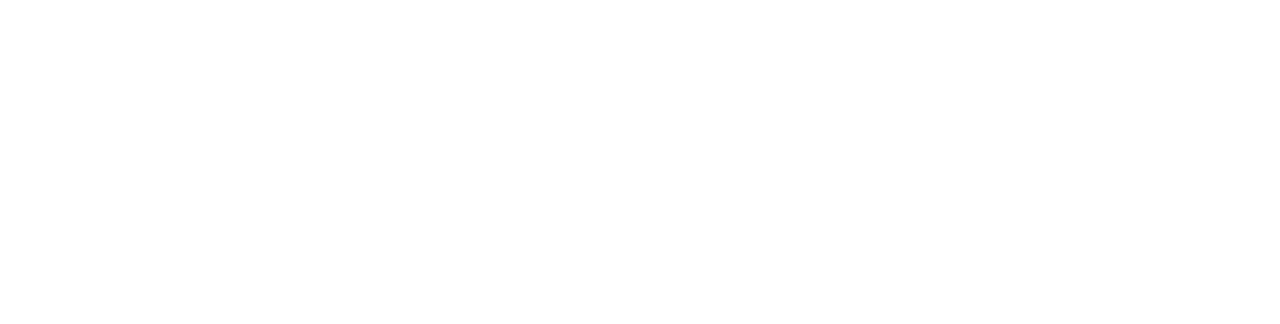
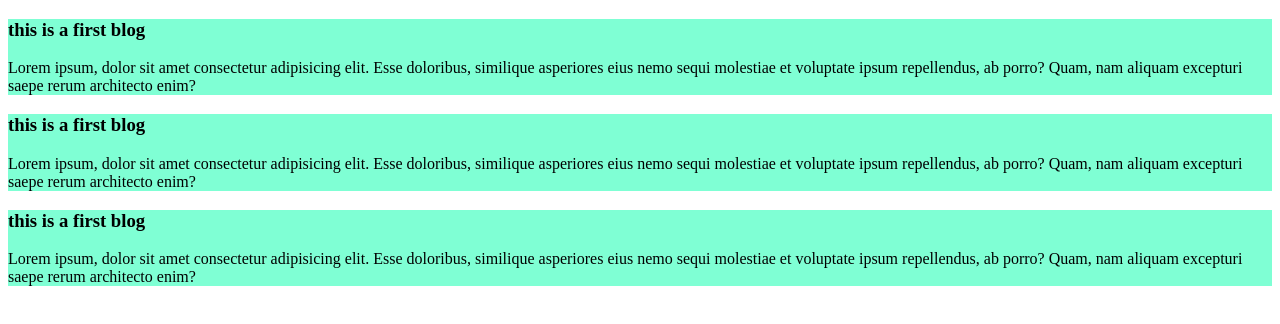
Before and after one commit to sudiptonath/my-krishna-repo, a plain HTML site: page index.html in a window 1280 px wide. Drawn offline with Linux system fonts and the light colour scheme.

Commit message:
added the first blog

```diff
--- a/index.html
+++ b/index.html
@@ -4,8 +4,20 @@
     <meta charset="UTF-8">
     <meta name="viewport" content="width=device-width, initial-scale=1.0">
     <title>My krishna</title>
+    <link rel="stylesheet" href="style/blog.css">
 </head>
 <body>
-
+        <div>
+        <h3>this is a first blog</h3>
+        <p>Lorem ipsum, dolor sit amet consectetur adipisicing elit. Esse doloribus, similique asperiores eius nemo sequi molestiae et voluptate ipsum repellendus, ab porro? Quam, nam aliquam excepturi saepe rerum architecto enim?</p>
+    </div>
+    <div>
+        <h3>this is a first blog</h3>
+        <p>Lorem ipsum, dolor sit amet consectetur adipisicing elit. Esse doloribus, similique asperiores eius nemo sequi molestiae et voluptate ipsum repellendus, ab porro? Quam, nam aliquam excepturi saepe rerum architecto enim?</p>
+    </div>
+    <div>
+        <h3>this is a first blog</h3>
+        <p>Lorem ipsum, dolor sit amet consectetur adipisicing elit. Esse doloribus, similique asperiores eius nemo sequi molestiae et voluptate ipsum repellendus, ab porro? Quam, nam aliquam excepturi saepe rerum architecto enim?</p>
+    </div>
 </body>
 </html>
--- /dev/null
+++ b/style/blog.css
@@ -0,0 +1,3 @@
+div{
+    background-color: aquamarine;
+}
```
